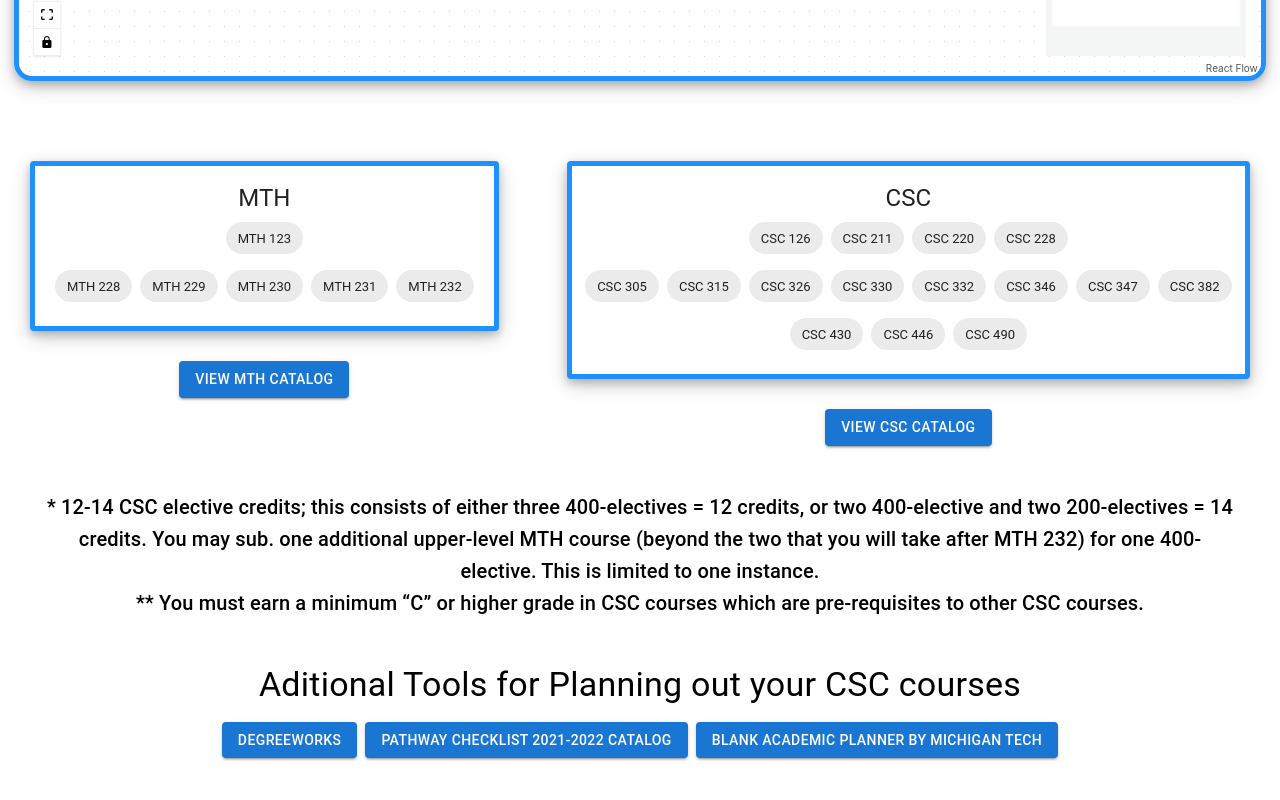
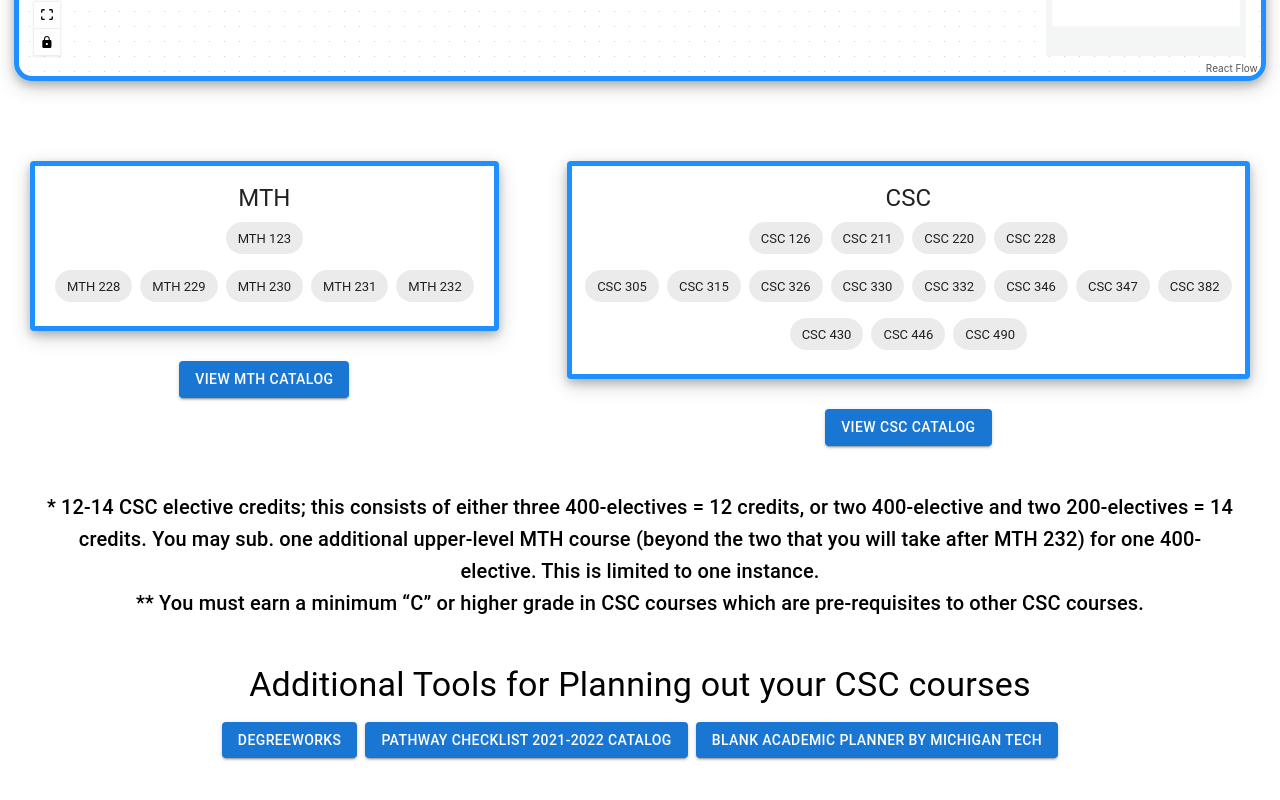
Before and after one commit to AndreaHabib/flowchart, a React (Create React App) app: page / in a window 1280 px wide. Shown: the part 863-1663 px from the top of the page. Built offline with nearby package versions, Linux system fonts and the light colour scheme.

Commit message:
FIX: fix typo

```diff
--- a/src/App.js
+++ b/src/App.js
@@ -345,7 +345,7 @@ function App() {
         pre-requisites to other CSC courses.
       </Typography>
       <Typography variant="h4">
-        Aditional Tools for Planning out your CSC courses
+        Additional Tools for Planning out your CSC courses
       </Typography>
       <Stack
         justifyContent="center"
```
